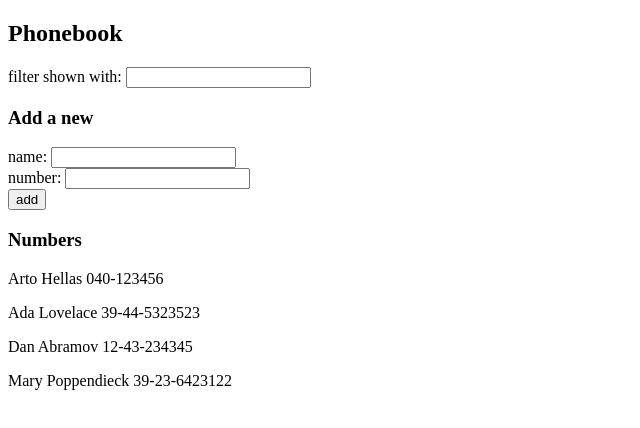
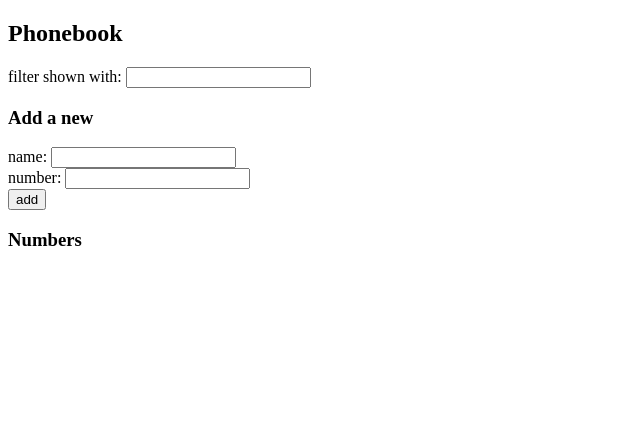
Before and after one commit to jjferpa/fullstackopen, a React (Vite) app in the folder part2/agenda/: page / in a window 1280 px wide. Shown: the top 428 px of the page, without its empty margins (0-640 px from the left). Built offline with nearby package versions, Linux system fonts and the light colour scheme.

Commit message:
Ejercicio 2.10

```diff
--- a/part2/agenda/src/App.jsx
+++ b/part2/agenda/src/App.jsx
@@ -4,12 +4,7 @@
 import { useState } from 'react';
 
 const App = () => {
-  const [persons, setPersons] = useState([
-    { name: 'Arto Hellas', number: '040-123456', id: 1 },
-    { name: 'Ada Lovelace', number: '39-44-5323523', id: 2 },
-    { name: 'Dan Abramov', number: '12-43-234345', id: 3 },
-    { name: 'Mary Poppendieck', number: '39-23-6423122', id: 4 }
-  ]);
+  const [persons, setPersons] = useState([]);
   const [newName, setNewName] = useState('');
   const [newNumber, setNewNumber] = useState('');
   const [newSearch, setNewSearch] = useState('');
```
